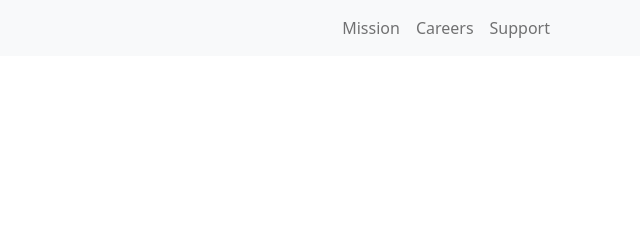
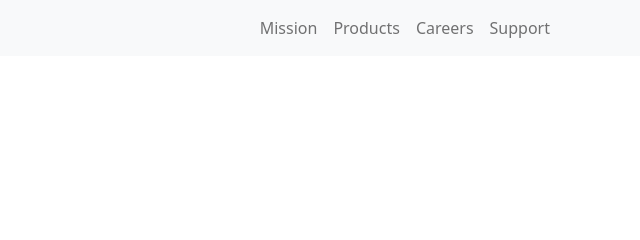
Before and after one commit to longfello/generalrobots, a plain HTML site: page index.html in a window 1280 px wide. Shown: the top 240 px of the page, 640-1280 px from the left. Drawn offline with Linux system fonts and the light colour scheme.

Commit message:
Add products

```diff
--- a/index.html
+++ b/index.html
@@ -55,6 +55,7 @@
       <div class="navbar-nav">
         <!--<a class="nav-link active" aria-current="page" href="#">Mission</a>-->
         <a class="nav-link" href="/mission">Mission</a>
+        <a class="nav-link" href="/products">Products</a>
         <a class="nav-link" href="/careers">Careers</a>
         <a class="nav-link" href="/support">Support</a>
       </div>
```
Also changed, not shown: 404.html (+1 -0 lines).
